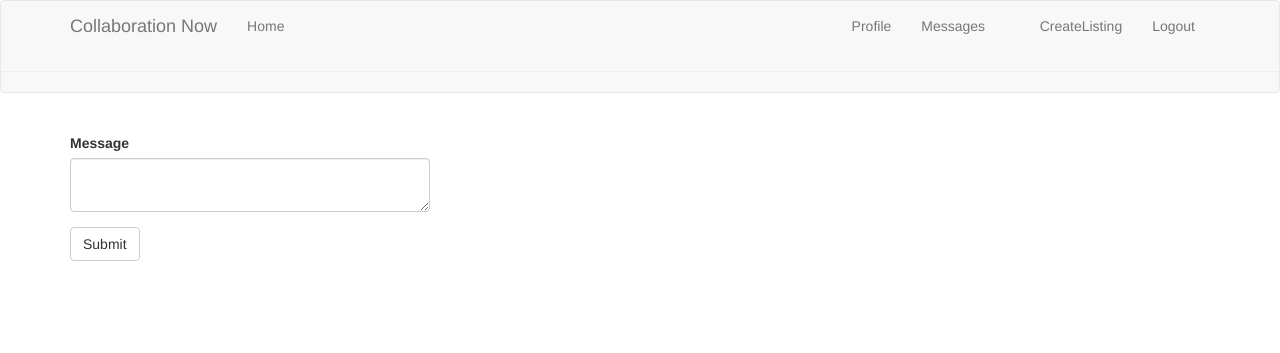
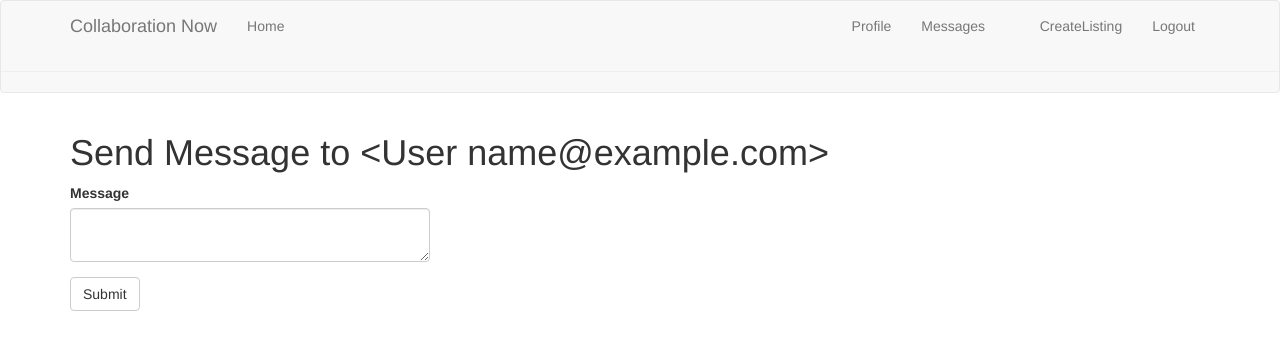
Before and after one commit to SammyPulos/CollaborationNow, a Flask app: template app/templates/send_message.html in a window 1280 px wide. Shown: the top 353 px of the page. Run offline with Flask 2, Linux system fonts and the light colour scheme; the template is opened without the code that fills it: values that come from a table or form of the project are taken from there, others are empty; the visitor is signed in with stand-in values (Sample User, id 1); data comes from the database, SQL or seed files in the repository; both versions use the stored data as it was after the commit; some libraries are stand-ins or nearby versions.

Commit message:
messages almost working

```diff
--- a/app/templates/send_message.html
+++ b/app/templates/send_message.html
@@ -2,7 +2,7 @@
 {% import 'bootstrap/wtf.html' as wtf %}
 
 {% block app_content %}
-    <h1>{{ _('Send Message to %(recipient)s', recipient=recipient) }}</h1>
+    <h1>{{'Send Message to %s' % recipient }}</h1>
     <div class="row">
         <div class="col-md-4">
             {{ wtf.quick_form(form) }}
```
Also changed, not shown: app/app.db.
